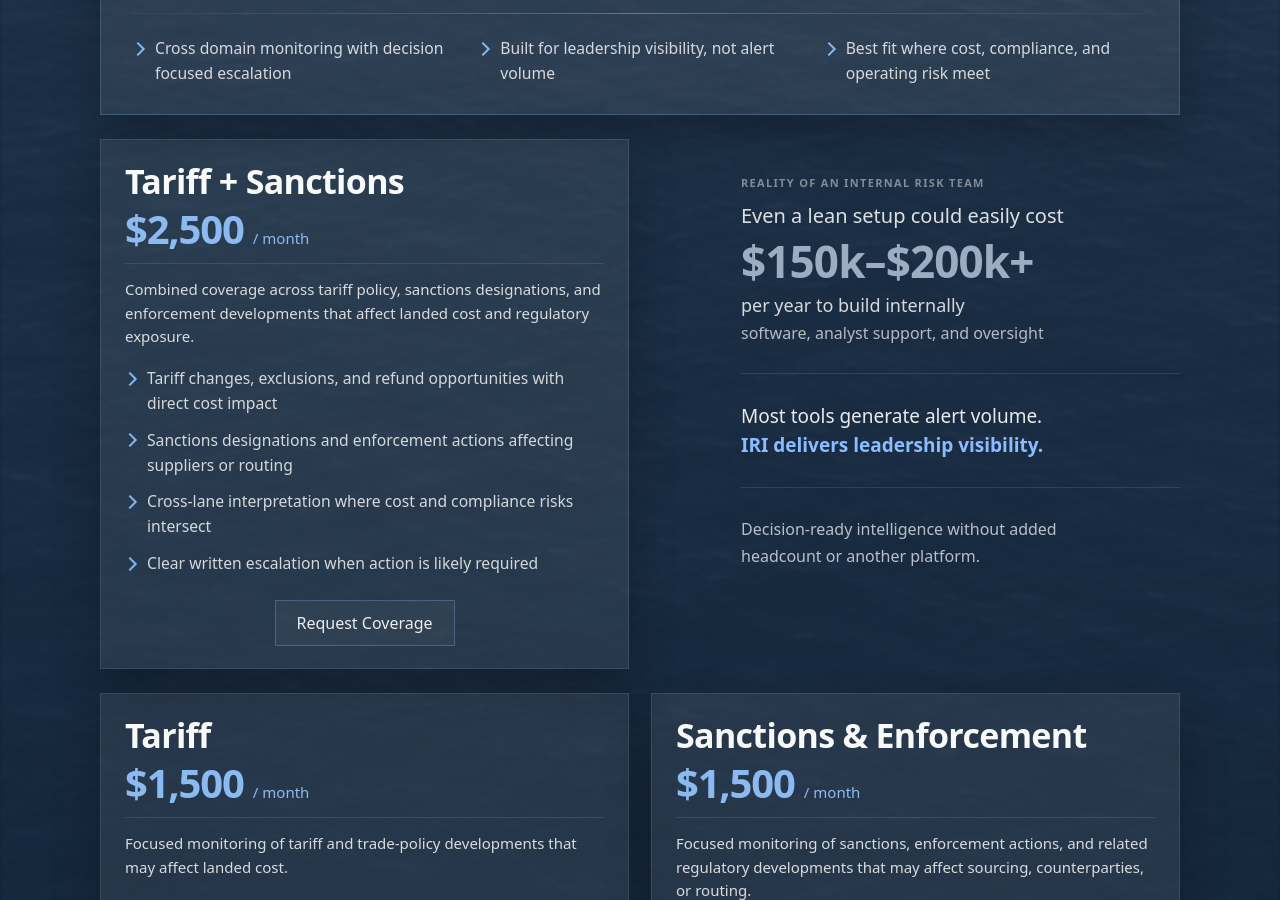
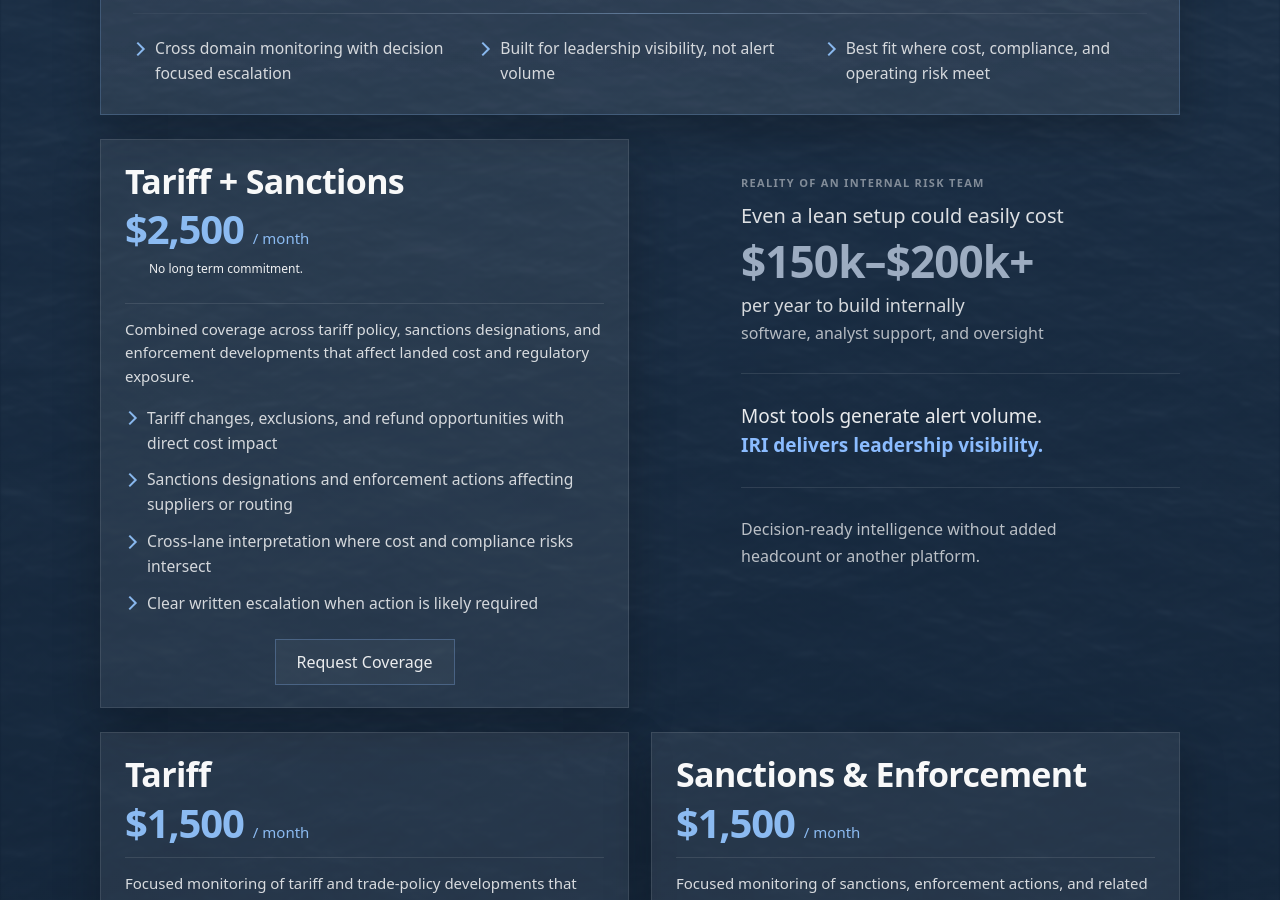
Before and after one commit to importrisk/import-risk-intelligence-site, a Jekyll site: the page built from pricing.html, in a window 1280 px wide and 900 px high, scrolled down 828 px. Built offline with Jekyll 4.4.1, drawn with Linux system fonts in a browser that asks for light colours.

Commit message:
Add term note to tariff and sanctions card

```diff
--- a/pricing.html
+++ b/pricing.html
@@ -96,6 +96,7 @@
   <div class="pricing-card-head">
     <h3 class="pricing-card-title">Tariff + Sanctions</h3>
     <p class="pricing-card-price">$2,500 <span>/ month</span></p>
+    <p class="pricing-card-term-sub">No long term commitment.</p>
   </div>
 
   <p class="pricing-card-text">
```
